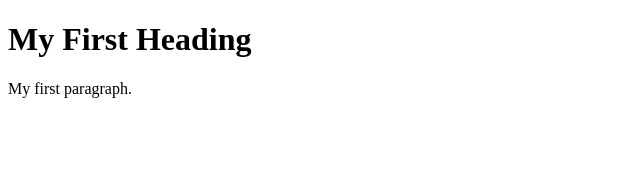
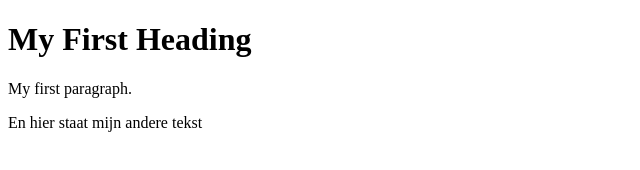
Before and after one commit to jheidebrink-ma/voorbeeld-pullrequest, a plain HTML site: page index.html in a window 1280 px wide. Shown: the whole page, without its empty margins (0-640 px from the left). Drawn offline with Linux system fonts and the light colour scheme.

Commit message:
More text

```diff
--- a/index.html
+++ b/index.html
@@ -1,12 +1,12 @@
 <!DOCTYPE html>
 <html>
 <head>
-	<title>Dit is mijn titel</title>
+	<title>Dit is mijn titel.</title>
 </head>
 <body>
 
 <h1>My First Heading</h1>
 <p>My first paragraph.</p>
-
+En hier staat mijn andere tekst
 </body>
 </html>
```
